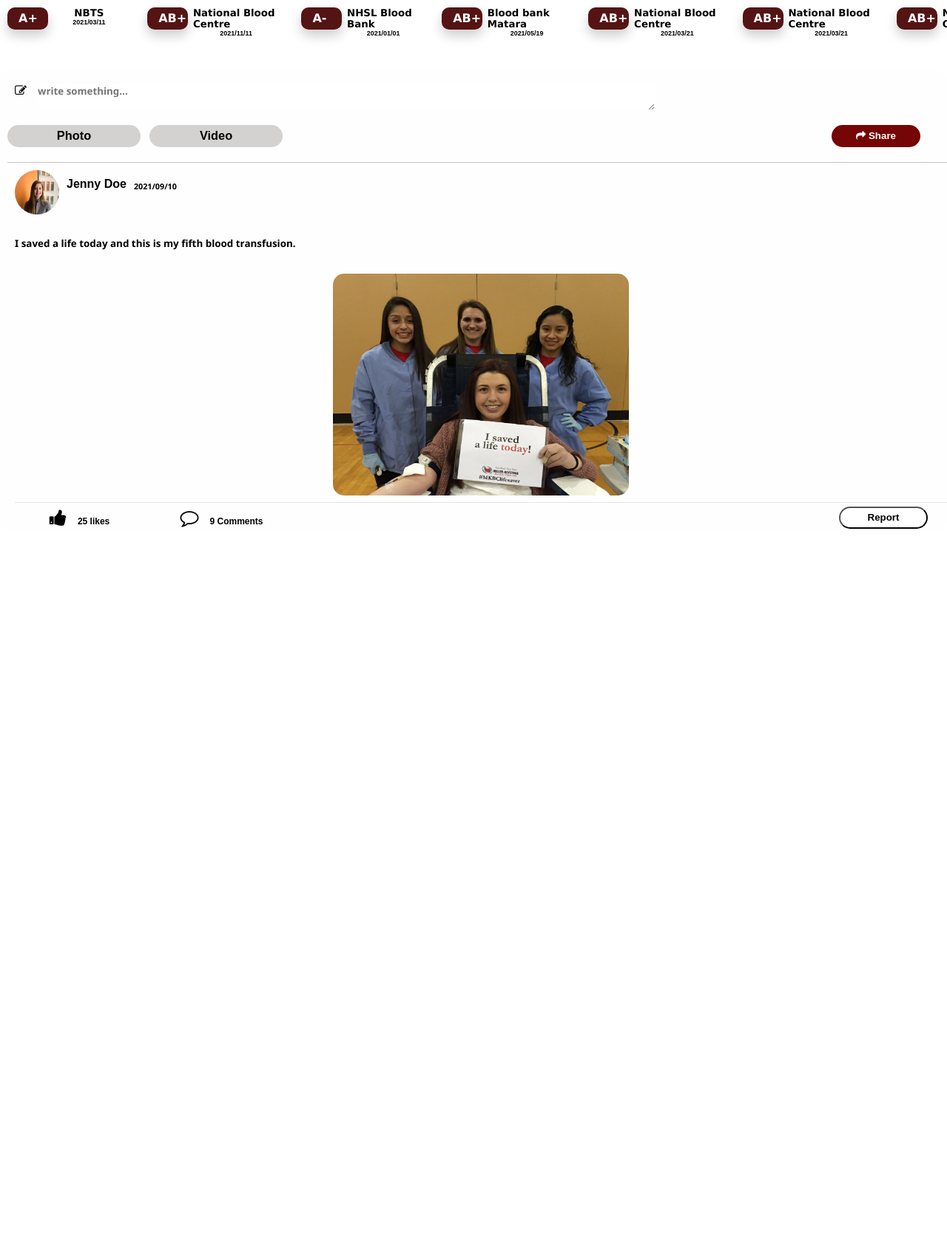
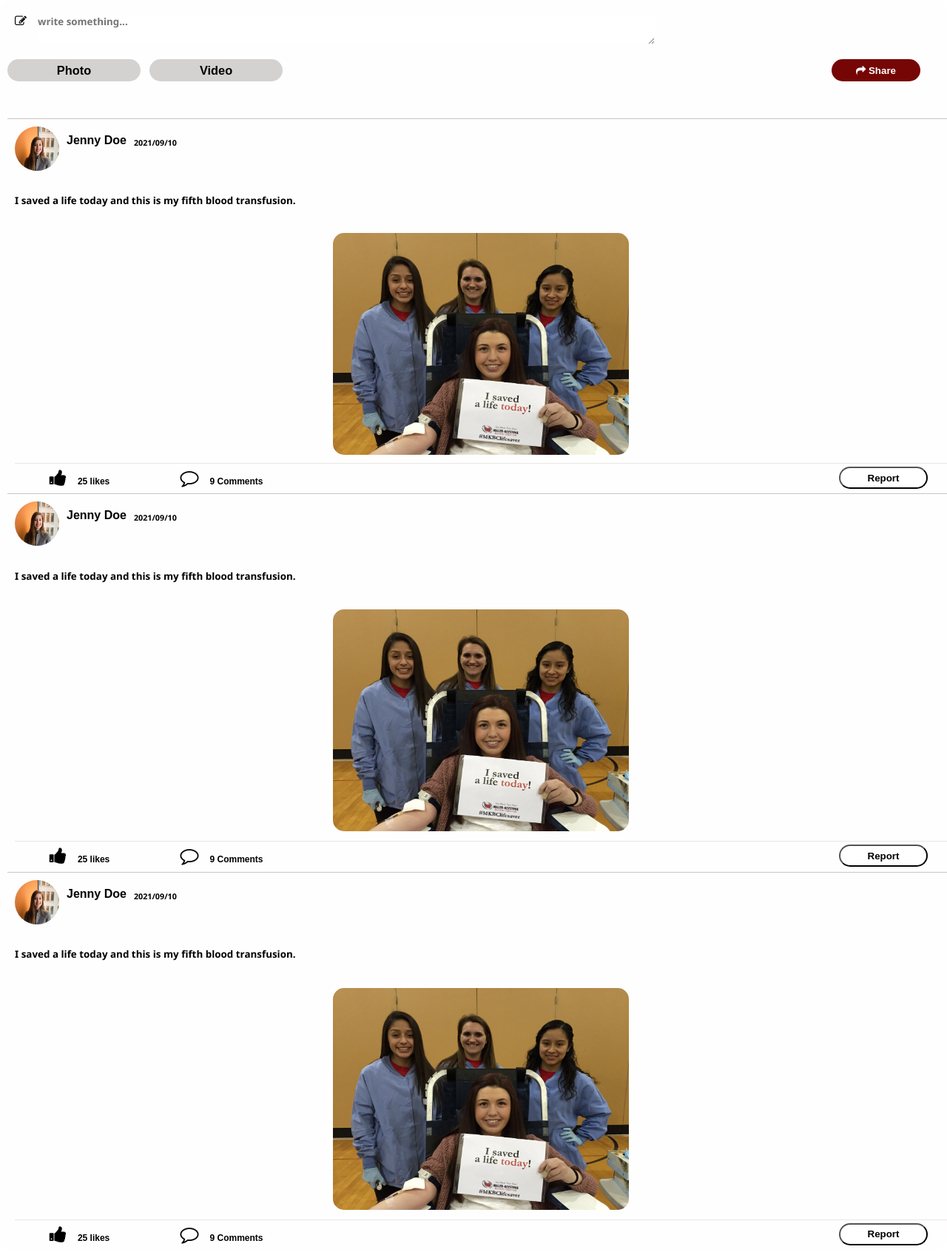
Before and after one commit to Yonali/TheDonor.lk, a Java web app: page /TheDonorlk_war_exploded/view/donor/home.jsp in a window 1280 px wide. Shown: the whole page at 74% size. Run offline with Tomcat 11, a stand-in JSP engine, Linux system fonts and the light colour scheme; the visitor is signed in with stand-in values (Sample User, id 1).

Commit message:
removed emergency post

```diff
--- a/src/main/webapp/public/css/home.css
+++ b/src/main/webapp/public/css/home.css
@@ -4,13 +4,17 @@
 }
 .frame{
   display: flex;
+  overflow-x: hidden;
+  height: 100vh;
 }
 
 .contentbox{
+  width: 100%;
   height: 720px;
   display: grid;
-    grid-template-rows: 13% 87%;
-    overflow: hidden;
+  /* grid-template-rows: 13% 87%; */
+  /* overflow: hidden;    */
+  /* overflow-y: hidden; */
 }
 
 .emergency{
@@ -61,6 +65,20 @@
   width: 220px;
 }
 .BG{
+  /* display: flex;
+  flex-direction: column;
+  grid-area: left;
+  margin-bottom: 10px;
+  background: rgb(85, 20, 20);
+  color: #ffffff;
+  width: 50px;
+  height: 25px;
+  padding: 5px;
+  border-radius: 10px;
+  box-shadow: 0px 8px 16px 0px rgba(0,0,0,0.2);
+  font-family: 'Lucida Sans', 'Lucida Sans Regular', 'Lucida Grande', 'Lucida Sans Unicode', Geneva, Verdana, sans-serif;
+  font-weight: bold; */
+
   display: flex;
   flex-direction: column;
   grid-area: left;
@@ -78,6 +96,7 @@
   box-shadow: 0px 8px 16px 0px rgba(0,0,0,0.2);
   font-family: 'Lucida Sans', 'Lucida Sans Regular', 'Lucida Grande', 'Lucida Sans Unicode', Geneva, Verdana, sans-serif;
   font-weight: bold;
+
 }
 .BB{
   /* align-content: center; */
@@ -98,7 +117,8 @@
   display: flex;
   border-radius: 15px;
   display: grid;
-    grid-template-rows: 12% 8% 80%;
+  /* grid-template-rows: 12% 8% 80%; */
+  grid-template-rows: 80px 80px 30%;
   font-family: 'Lucida Sans', 'Lucida Sans Regular', 'Lucida Grande', 'Lucida Sans Unicode', Geneva, Verdana, sans-serif;
   width: 100%;
 }
@@ -115,6 +135,7 @@
   display: flex;
   margin-left: 10px;
   margin-right: 10px;
+  /* border-top: 1px solid #EAE5E5; */
   border-top: 1px solid #cbc5c5;
   border-radius: 0px 0px 15px 15px;
   width: 100%;
--- a/src/main/webapp/view/donor/home.jsp
+++ b/src/main/webapp/view/donor/home.jsp
@@ -18,59 +18,60 @@
 </head>
 
 <body>
+
 <div class="frame">
     <div class="contentbox">
-            <div class="emergency">
-<%--                <div class="E" title="Go to top">--%>
-
-<%--                    <div class="BG">A+</div>--%>
-<%--                    <div class="BB">NBTS<h6>2021/03/11</h6>--%>
-<%--                    </div>--%>
-<%--                </div>--%>
-                <div class="E" title="Emergency Blood Requirement">
+        <!-- <div class="emergency"> -->
+        <!-- <div class="E">
             <div class="BG">A+</div>
             <div class="BB">NBTS<h6>2021/03/11</h6>
             </div>
         </div>
-                <div class="E" title="Emergency Blood Requirement">
+        <div class="E">
             <div class="BG">AB+</div>
             <div class="BB">National Blood Centre<h6>2021/11/11</h6>
             </div>
         </div>
-                <div class="E" title="Emergency Blood Requirement">
+        <div class="E">
             <div class="BG">A-</div>
             <div class="BB">NHSL Blood Bank<h6>2021/01/01</h6>
             </div>
         </div>
-                <div class="E" title="Emergency Blood Requirement">
+        <div class="E">
             <div class="BG">AB+</div>
             <div class="BB">Blood bank Matara<h6>2021/05/19</h6>
             </div>
         </div>
-                <div class="E" title="Emergency Blood Requirement">
+        <div class="E">
             <div class="BG">AB+</div>
             <div class="BB">National Blood Centre<h6>2021/03/21</h6>
             </div>
         </div>
-                <div class="E" title="Emergency Blood Requirement">
+        <div class="E">
             <div class="BG">AB+</div>
             <div class="BB">National Blood Centre<h6>2021/03/21</h6>
             </div>
         </div>
-                <div class="E" title="Emergency Blood Requirement">
+        <div class="E">
             <div class="BG">AB+</div>
             <div class="BB">National Blood Centre<h6>2021/03/21</h6>
             </div>
         </div>
-                <div class="E" title="Emergency Blood Requirement">
+        <div class="E">
             <div class="BG">B+</div>
             <div class="BB">National Blood Centre<h6>2021/03/21</h6>
             </div>
-                </div>
+        </div> -->
 
 
-            </div>
+        <!-- </div> -->
         <div class="postcontainer">
+
+            <!-- <div class="form"> -->
+            <!-- <form action="timelineInsert" method="post" onsubmit="return validate();">
+            -->
+
+
             <div class="sharepost">
                 <i class="fa fa-pencil-square-o" aria-hidden="true"> </i>
                 <textarea name="textarea" class="textarea" id="textarea" placeholder="write something..." cols="100" rows="3"></textarea>
@@ -100,6 +101,10 @@
 
                 </div>
             </div>
+
+            <!-- </form> -->
+            <!-- </div> -->
+
             <div class="posts">
                 <div class="singlepost">
                     <div class="Profilename">
@@ -139,6 +144,89 @@
                 </div>
             </div>
 
+
+            <!-- ------------------------------------------------- -->
+            <div class="posts">
+                <div class="singlepost">
+                    <div class="Profilename">
+                        <img src="<%=request.getContextPath()%>/public/images/postdp.jpg" id="PP" style="width:60px;height:60px;">
+                        <a href="#">Jenny Doe</a>
+                        <h6 id="postdate">2021/09/10</h6>
+
+
+                    </div>
+
+                    <div class="caption">
+                        <h6>I saved a life today and this is my fifth blood transfusion. </h6>
+                    </div>
+                    <div class="imgOrV">
+                        <img src="<%=request.getContextPath()%>/public/images//postpic.jpg" id="PP1" style="width:400px;height:300px;">
+                    </div>
+                    <!-- --------------------------------responsive------------------------------------- -->
+                    <div class="imgOrV_responsive">
+                        <img src="<%=request.getContextPath()%>/public/images//postpic.jpg" id="PP1_r" style="width:250px;height:200px;">
+                    </div>
+                    <!-- --------------------------------responsive------------------------------------- -->
+                    <div class="footer">
+                        <div class="sub_footer">
+                            <div class="like_div">
+                                <button id="likes_box"><i onclick="myFunction(this)" class="fa fa-thumbs-up"></i>25 likes</button>
+                                <!-- <button id="mediabtn" class="mediabtn_pht"><i class="fa fa-picture-o" aria-hidden="true"></i>Photo</button> -->
+                            </div>
+                            <div class="comment_div">
+                                <button id="comments_box3"> <i onclick="myFunction(this)" class="fa fa-comment-o"
+                                                               aria-hidden="true"></i>9 Comments</button>
+                            </div>
+                            <div class="report_div">
+                                <button class="Report" id="Report">Report</button>
+                            </div>
+                        </div>
+                    </div>
+                </div>
+            </div>
+
+            <!-- ------------------------------------------------- -->
+
+            <div class="posts">
+                <div class="singlepost">
+                    <div class="Profilename">
+                        <img src="<%=request.getContextPath()%>/public/images/postdp.jpg" id="PP" style="width:60px;height:60px;">
+                        <a href="#">Jenny Doe</a>
+                        <h6 id="postdate">2021/09/10</h6>
+
+
+                    </div>
+
+                    <div class="caption">
+                        <h6>I saved a life today and this is my fifth blood transfusion. </h6>
+                    </div>
+                    <div class="imgOrV">
+                        <img src="<%=request.getContextPath()%>/public/images//postpic.jpg" id="PP1" style="width:400px;height:300px;">
+                    </div>
+                    <!-- --------------------------------responsive------------------------------------- -->
+                    <div class="imgOrV_responsive">
+                        <img src="<%=request.getContextPath()%>/public/images//postpic.jpg" id="PP1_r" style="width:250px;height:200px;">
+                    </div>
+                    <!-- --------------------------------responsive------------------------------------- -->
+                    <div class="footer">
+                        <div class="sub_footer">
+                            <div class="like_div">
+                                <button id="likes_box"><i onclick="myFunction(this)" class="fa fa-thumbs-up"></i>25 likes</button>
+                                <!-- <button id="mediabtn" class="mediabtn_pht"><i class="fa fa-picture-o" aria-hidden="true"></i>Photo</button> -->
+                            </div>
+                            <div class="comment_div">
+                                <button id="comments_box3"> <i onclick="myFunction(this)" class="fa fa-comment-o"
+                                                               aria-hidden="true"></i>9 Comments</button>
+                            </div>
+                            <div class="report_div">
+                                <button class="Report" id="Report">Report</button>
+                            </div>
+                        </div>
+                    </div>
+                </div>
+            </div>
+
+            <!-- ------------------------------------------------- -->
         </div>
     </div>
     <!-- --------------------back to up------------------------------------------------ -->
@@ -188,7 +276,7 @@
         </div>
 
         <div class="comment_modal-footer">
-                <img src="<%=request.getContextPath()%>/public/images/Logo%20-%20White.png" height="100px">
+            <img src="<%=request.getContextPath()%>/public/images/Logo - White.png" height="100px">
 
         </div>
     </div>
```
Also changed, not shown: 1 other file. Lines whose indentation alone changed are shown as unchanged.
